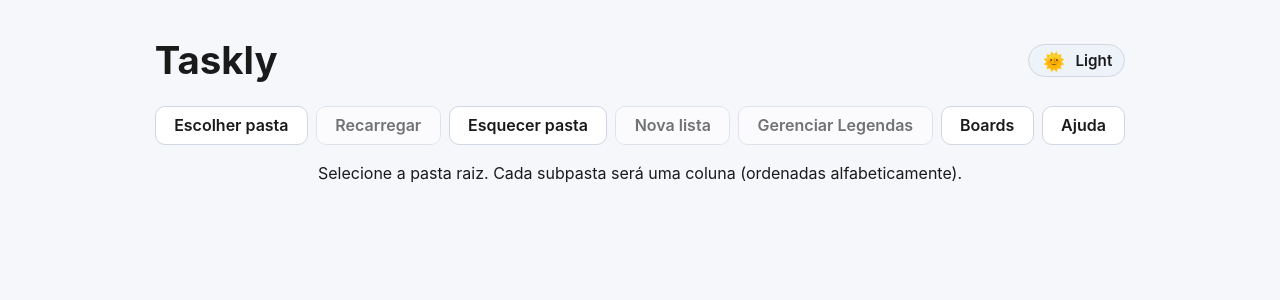
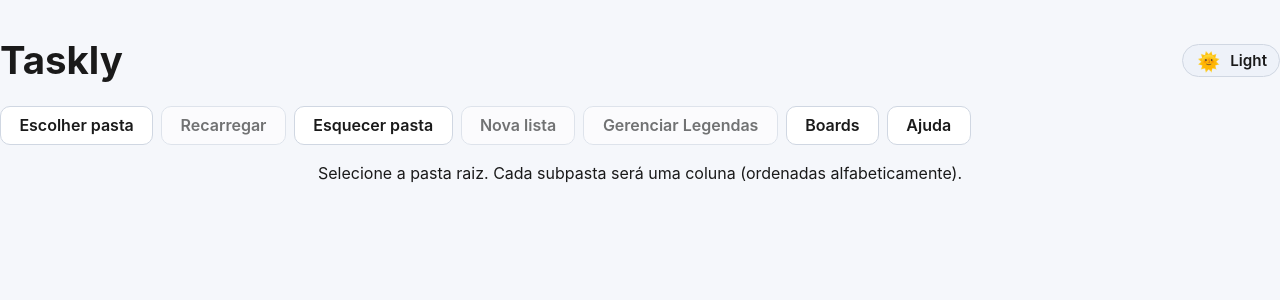
Before and after one commit to rodrigoborgesmachado/taskly, a React (Vite) app: page / in a window 1280 px wide. Shown: the top 300 px of the page. Built offline with nearby package versions, Linux system fonts and the light colour scheme.

Commit message:
Adicionando min width para a tela

```diff
--- a/src/App.css
+++ b/src/App.css
@@ -15,6 +15,7 @@
   flex-direction: column;
   gap: 16px;
   justify-self: center;
+  min-width: 80rem;
 }
 
 .board-page__header {
```
